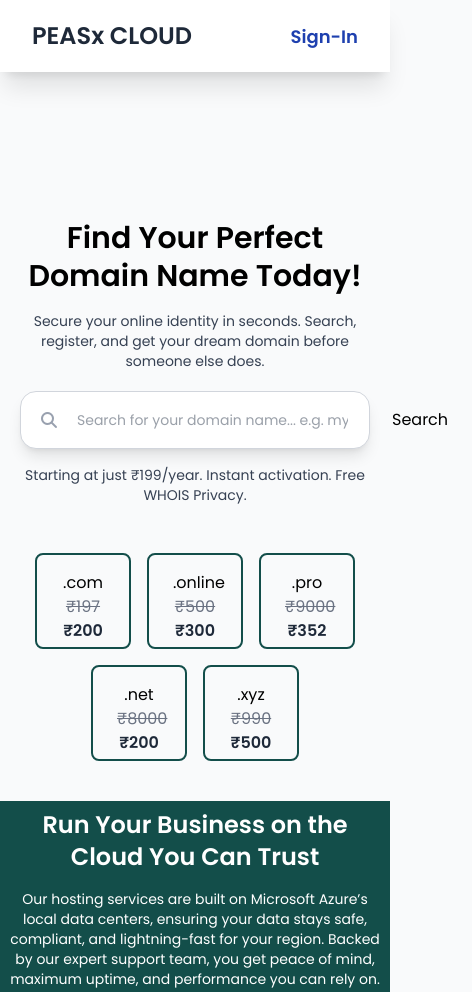
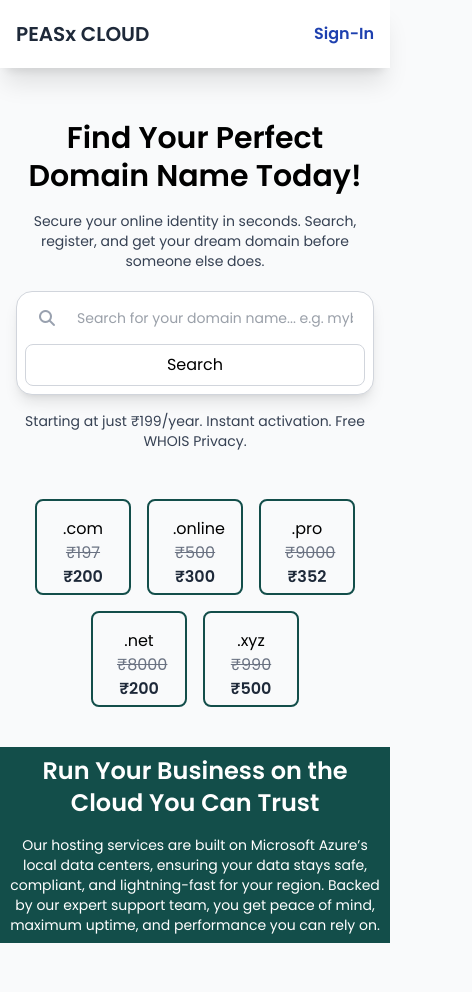
Before and after one commit to imranah10/Peasx_cloud, a plain HTML site: page index.html in a window 390 px wide. Shown: the top 992 px of the page, 472 px wide, since content can reach past the window. After the commit the page ends 944 px from the top, so only its background shows below. Drawn offline with nearby package versions, Linux system fonts and the light colour scheme.

Commit message:
making responsive

```diff
--- a/index.html
+++ b/index.html
@@ -5,53 +5,44 @@
     <meta name="viewport" content="width=device-width, initial-scale=1.0">
     <title>PEASx CLOUD</title>
     <script src="https://cdn.jsdelivr.net/npm/@tailwindcss/browser@4"></script>
-    <!-- Google Font -->
-    <link
-      href="https://fonts.googleapis.com/css2?family=Poppins:wght@400;600&display=swap"
-      rel="stylesheet"
-    />
-    <!-- font font-awesome cdn  -->
+    <link href="https://fonts.googleapis.com/css2?family=Poppins:wght@400;600&display=swap" rel="stylesheet" />
     <link rel="stylesheet" href="https://cdnjs.cloudflare.com/ajax/libs/font-awesome/7.0.0/css/all.min.css" integrity="sha512-DxV+EoADOkOygM4IR9yXP8Sb2qwgidEmeqAEmDKIOfPRQZOWbXCzLC6vjbZyy0vPisbH2SyW27+ddLVCN+OMzQ==" crossorigin="anonymous" referrerpolicy="no-referrer" />
     <style>
-        body {
-            font-family: 'Poppins', sans-serif;
-        }
+        body { font-family: 'Poppins', sans-serif; }
     </style>
 </head>
 <body class="bg-gray-50">
     <div class="w-full min-h-screen">
+
         <!-- Fixed Navbar -->
-        <div class="fixed top-0 left-0 w-full flex items-center justify-between py-5 px-8 z-50 bg-white shadow-xl ">
-            <div>
-                <h1 class="font-bold text-2xl text-gray-800">PEASx CLOUD</h1>
-            </div>
-            <div>
-                <h1 class="text-[#1E40AF] font-bold text-[18px] cursor-pointer hover:underline">Sign-In</h1>
-            </div>
+      <!-- Fixed Navbar -->
+<div class="fixed top-0 left-0 w-full flex flex-row items-center justify-between flex-wrap gap-2 py-5 px-4 sm:px-8 z-50 bg-white shadow-xl">
+    <h1 class="font-bold text-xl sm:text-2xl text-gray-800">PEASx CLOUD</h1>
+    <h1 class="text-[#1E40AF] font-bold text-base sm:text-[18px] cursor-pointer hover:underline">Sign-In</h1>
 </div>
 
+
         <!-- Hero Section -->
-        <div class="max-w-7xl mx-auto mt-50">
+        <div class="max-w-7xl mx-auto mt-[100px]">
             <div class="text-center p-5">
                 <h1 class="text-3xl sm:text-4xl md:text-[57px] font-bold leading-tight">
                     Find Your Perfect Domain Name Today!
                 </h1>
-                <p class="text-gray-700 mt-4 text-sm sm:text-base md:text-lg  mx-auto">
+                <p class="text-gray-700 mt-4 text-sm sm:text-base md:text-lg mx-auto">
                     Secure your online identity in seconds. Search, register, and get your dream domain before someone else does.
                 </p>
             </div>
         </div>
 
         <!-- Search Section -->
-<div class="max-w-2xl mx-auto px-5">
-    <div class="bg-white shadow-lg rounded-2xl p-2 flex items-center gap-2 border border-gray-300">
+        <div class="max-w-2xl mx-auto px-4 sm:px-5">
+            <div class="bg-white shadow-lg rounded-2xl p-2 flex flex-col sm:flex-row items-stretch sm:items-center gap-2 border border-gray-300">
+                <div class="flex items-center gap-2 flex-1">
                     <i class="fa-solid fa-magnifying-glass text-gray-400 ml-3"></i>
-        <input
-            type="text"
-            placeholder="Search for your domain name... e.g. mybusiness.com"
-            class="flex-1 px-3  focus:outline-none text-gray-700 text-sm sm:text-base"
-        />
-        <button class="  px-6 py-2 rounded-lg cursor-pointer ">
+                    <input type="text" placeholder="Search for your domain name... e.g. mybusiness.com"
+                        class="flex-1 px-3 py-2 focus:outline-none text-gray-700 text-sm sm:text-base" />
+                </div>
+                <button class="px-6 py-2 rounded-lg cursor-pointer border border-gray-300">
                     Search
                 </button>
             </div>
@@ -62,35 +53,35 @@
 
         <!-- Boxes Section -->
         <div class="max-w-2xl mx-auto mt-12 flex flex-wrap items-center justify-center gap-4">
-    <div class="w-24 sm:w-26 h-24 sm:h-26 hover:border-[#1E40AF] hover:bg-gray-300 transiton duration-300 text-center rounded-lg border-2 border-[#134E4A] py-4 px-6 transition-all duration-200">
+            <div class="w-24 sm:w-26 h-24 sm:h-26 hover:border-[#1E40AF] hover:bg-gray-300 text-center rounded-lg border-2 border-[#134E4A] py-4 px-6 transition-all duration-200">
                 <p>.com <span class="line-through text-gray-500">₹197</span></p>
                 <p class="font-semibold text-gray-800">₹200</p>
             </div>
-    <div class="w-24 sm:w-26 h-24 sm:h-26 hover:border-[#1E40AF] hover:bg-gray-300 transiton duration-300 text-center rounded-lg border-2 border-[#134E4A] py-4 px-6 transition-all duration-200">
+            <div class="w-24 sm:w-26 h-24 sm:h-26 hover:border-[#1E40AF] hover:bg-gray-300 text-center rounded-lg border-2 border-[#134E4A] py-4 px-6 transition-all duration-200">
                 <p>.online <span class="line-through text-gray-500">₹500</span></p>
                 <p class="font-semibold text-gray-800">₹300</p>
             </div>
-    <div class="w-24 sm:w-26 h-24 sm:h-26 hover:border-[#1E40AF] hover:bg-gray-300 transiton duration-300 text-center rounded-lg border-2 border-[#134E4A] py-4 px-6 transition-all duration-200">
+            <div class="w-24 sm:w-26 h-24 sm:h-26 hover:border-[#1E40AF] hover:bg-gray-300 text-center rounded-lg border-2 border-[#134E4A] py-4 px-6 transition-all duration-200">
                 <p>.pro <span class="line-through text-gray-500">₹9000</span></p>
                 <p class="font-semibold text-gray-800">₹352</p>
             </div>
-    <div class="w-24 sm:w-26 h-24 sm:h-26 hover:border-[#1E40AF] hover:bg-gray-300 transiton duration-300 text-center rounded-lg border-2 border-[#134E4A] py-4 px-6 transition-all duration-200">
+            <div class="w-24 sm:w-26 h-24 sm:h-26 hover:border-[#1E40AF] hover:bg-gray-300 text-center rounded-lg border-2 border-[#134E4A] py-4 px-6 transition-all duration-200">
                 <p>.net <span class="line-through text-gray-500">₹8000</span></p>
                 <p class="font-semibold text-gray-800">₹200</p>
             </div>
-    <div class="w-24 sm:w-26 h-24 sm:h-26 hover:border-[#1E40AF] hover:bg-gray-300 transiton duration-300 text-center rounded-lg border-2 border-[#134E4A] py-4 px-6 transition-all duration-200">
+            <div class="w-24 sm:w-26 h-24 sm:h-26 hover:border-[#1E40AF] hover:bg-gray-300 text-center rounded-lg border-2 border-[#134E4A] py-4 px-6 transition-all duration-200">
                 <p>.xyz <span class="line-through text-gray-500">₹990</span></p>
                 <p class="font-semibold text-gray-800">₹500</p>
             </div>
         </div>
 
- <!-- footer  -->
-  <div class="w-full bg-[#134E4A]  mt-10">
-    <div class=" text-center text-white p-2">
-        <h1 class=" text-2xl sm:text-3xl md:text-[55px] font-bold ">
+        <!-- Footer -->
+        <div class="w-full bg-[#134E4A] mt-10">
+            <div class="text-center text-white p-2">
+                <h1 class="text-2xl sm:text-3xl md:text-[55px] font-bold">
                     Run Your Business on the Cloud You Can Trust
                 </h1>
-        <p class=" mt-4 text-sm sm:text-base md:text-xl max-w-6xl mx-auto">
+                <p class="mt-4 text-sm sm:text-base md:text-xl max-w-6xl mx-auto">
                     Our hosting services are built on Microsoft Azure’s local data centers, ensuring your data stays safe, compliant, and lightning-fast for your region. Backed by our expert support team, you get peace of mind, maximum uptime, and performance you can rely on.
                 </p>
             </div>
```
Lines whose indentation alone changed are shown as unchanged.
